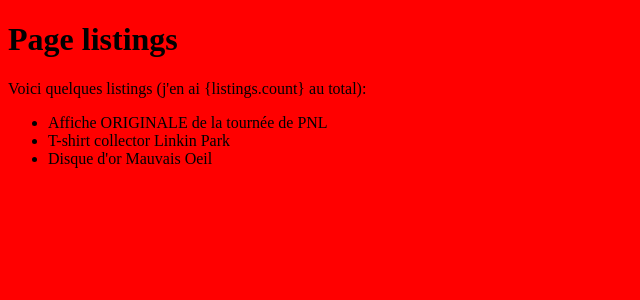
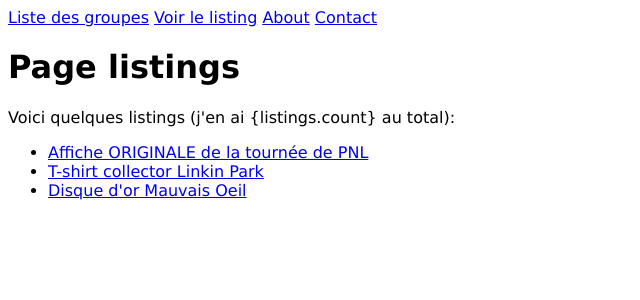
Before and after one commit to MickaelRiss/django-oc-project, a Django app: page /listings/ in a window 1280 px wide. Shown: the top 300 px of the page, without its empty margins (0-640 px from the left). Run offline with Django 4.2, Linux system fonts and the light colour scheme; data comes from the database, SQL or seed files in the repository; parts of the project's set-up code (start-up, migrations or seed data) failed here and were passed over.

Commit message:
Add changes

```diff
--- a/merchx/listings/static/listings/styles.css
+++ b/merchx/listings/static/listings/styles.css
@@ -1,3 +1,3 @@
 * {
-    background-color: red;
+    font-family: Verdana, Geneva, Tahoma, sans-serif;
 }
--- a/merchx/listings/templates/listings/hello.html
+++ b/merchx/listings/templates/listings/band_list.html
@@ -6,7 +6,7 @@
 <p>J'ai {{ bands.count }} groupes preferees :</p>
 <ul>
     {% for band in bands %}
-    <li style="font-weight: bold;">{{ band.name|upper }}</li>
+    <li><a href="{% url 'band-detail' band.id %}">{{ band.name }}</a></li>
     {% endfor %}
 </ul>
 
--- a/merchx/listings/templates/listings/base.html
+++ b/merchx/listings/templates/listings/base.html
@@ -8,6 +8,12 @@
         <title>Merchx</title>
     </head>
     <body>
+        <nav>
+            <a href="{% url 'band-list' %}">Liste des groupes</a>
+            <a href="{% url 'listings' %}">Voir le listing</a>
+            <a href="{% url 'about' %}">About</a>
+            <a href="{% url 'contact' %}">Contact</a>
+        </nav>
         {% block content %}
         {% endblock content %}
     </body>
--- a/merchx/listings/templates/listings/listings.html
+++ b/merchx/listings/templates/listings/listings.html
@@ -5,7 +5,7 @@
 <p>Voici quelques listings (j'en ai {listings.count} au total):</p>
 <ul>
     {% for listing in listings %}
-    <li>{{ listing.title }}</li>
+    <li><a href="{% url 'listing-detail' listing.id %}">{{ listing.title }}</a></li>
     {% endfor %}
 </ul>
 
--- a/merchx/listings/views.py
+++ b/merchx/listings/views.py
@@ -1,11 +1,18 @@
 from django.shortcuts import render
-from django.http import HttpResponse
+from django.http import Http404
 from listings.models import Band, Listing
 
 # Create your views here.
-def hello(request):
+def band_list(request):
     bands = Band.objects.all()
-    return render(request, 'listings/hello.html', {'bands': bands})
+    return render(request, 'listings/band_list.html', {'bands': bands})
+
+def band_detail(request, band_id):
+    try:
+        band = Band.objects.get(id = band_id)
+    except Band.DoesNotExist:
+        raise Http404
+    return render(request, 'listings/band_detail.html', {'band': band})
 
 def about(request):
     return render(request, 'listings/about.html')
@@ -14,7 +21,14 @@ def about(request):
 def contact(request):
     return render(request, 'listings/contact.html')
 
-
 def listings(request):
     listings = Listing.objects.all()
     return render(request, 'listings/listings.html', {'listings': listings})
+
+def listing_detail(request, listing_id):
+    try:
+        listing = Listing.objects.get(id = listing_id)
+        band = Band.objects.get(id = listing.band_id)
+    except Listing.DoesNotExist:
+        raise Http404
+    return render(request, 'listings/listing_detail.html', {'listing': listing, 'band': band})
--- a/merchx/merchx/settings.py
+++ b/merchx/merchx/settings.py
@@ -23,9 +23,9 @@ BASE_DIR = Path(__file__).resolve().parent.parent
 SECRET_KEY = 'django-insecure-nvbfu7+h=taw5se1#1d$3&%2y4bhref43jykam&4u+&2_20&=1'
 
 # SECURITY WARNING: don't run with debug turned on in production!
-DEBUG = True
+DEBUG = False
 
-ALLOWED_HOSTS = []
+ALLOWED_HOSTS = ['*']
 
 
 # Application definition
@@ -124,4 +124,4 @@ STATIC_URL = 'static/'
 # Default primary key field type
 # https://docs.djangoproject.com/en/4.2/ref/settings/#default-auto-field
 
-DEFAULT_AUTO_FIELD = 'django.db.models.BigAutoField'
+DEFAULT_AUTO_FIELD = 'odels.BigAutoField'
--- a/merchx/merchx/urls.py
+++ b/merchx/merchx/urls.py
@@ -20,8 +20,10 @@ from listings import views
 
 urlpatterns = [
     path('admin/', admin.site.urls),
-    path('hello/', views.hello),
-    path('about/', views.about),
-    path('contact/', views.contact),
-    path('listings/', views.listings),
+    path('bands/', views.band_list, name='band-list'),
+    path('bands/<int:band_id>/', views.band_detail, name='band-detail'),
+    path('about/', views.about, name='about'),
+    path('contact/', views.contact, name='contact'),
+    path('listings/', views.listings, name='listings'),
+    path('listings/<int:listing_id>', views.listing_detail, name='listing-detail'),
 ]
```
Also changed, not shown: merchx/listings/templates/404.html (added, +11 -0 lines), merchx/listings/templates/listings/band_detail.html (added, +21 -0 lines), merchx/listings/templates/listings/listing_detail.html (added, +10 -0 lines).
